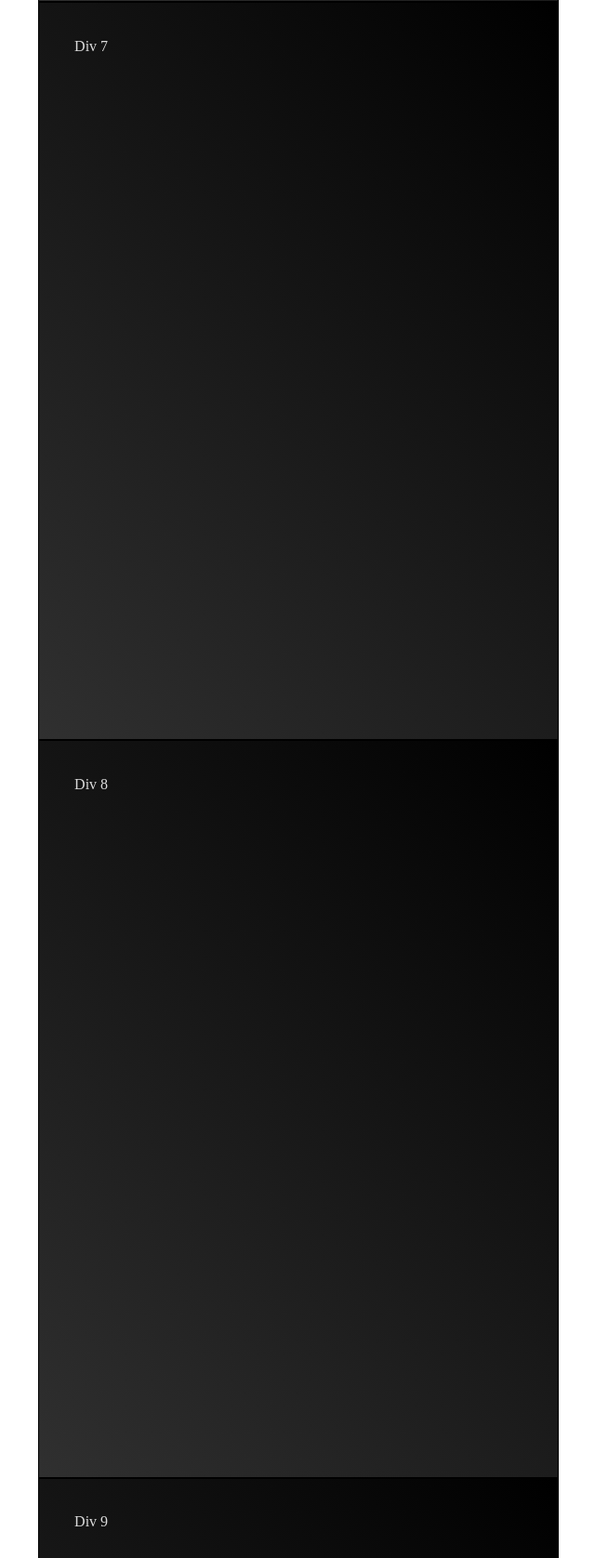
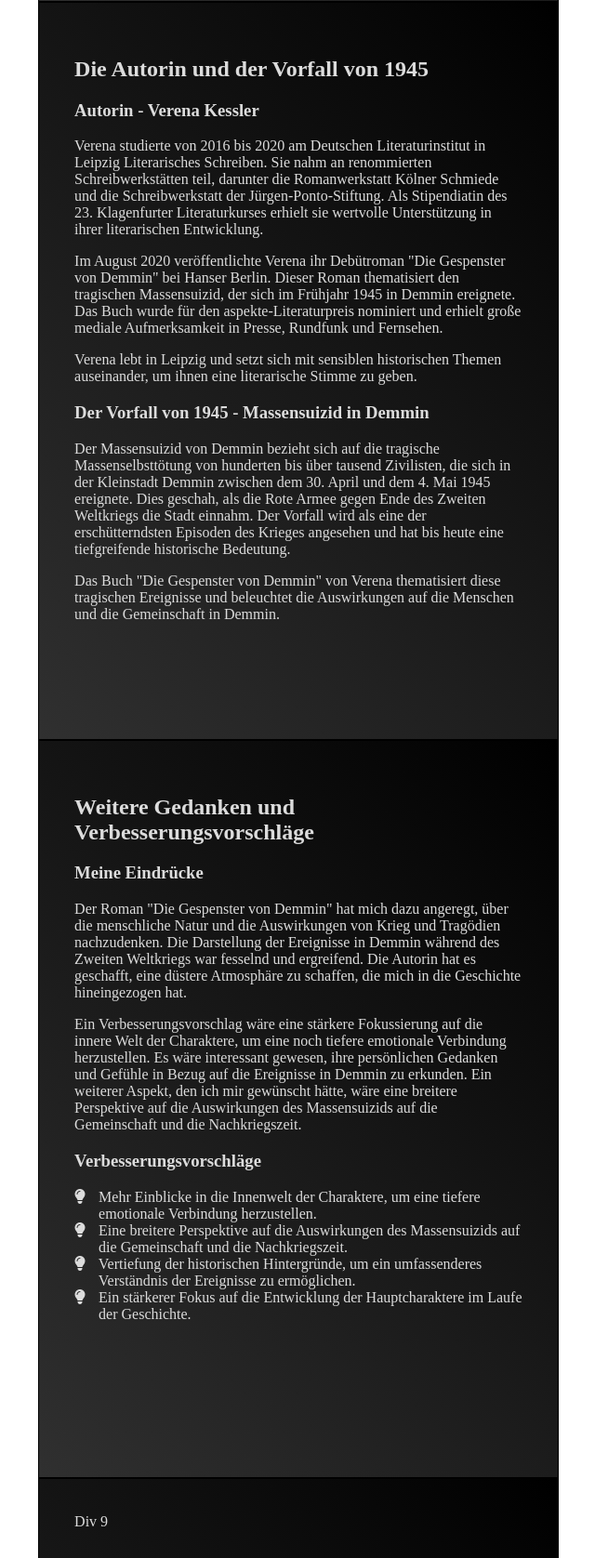
Before and after one commit to Dinervc/Die-Gespenster-von-Demmin-Lesejournal, a plain HTML site: page index.html in a window 1280 px wide. Shown: the part 4760-6436 px from the top of the page at 93% size, without its empty margins (319-959 px from the left). Drawn offline with Linux system fonts and the light colour scheme.

Commit message:
Done for today

```diff
--- a/index.html
+++ b/index.html
@@ -82,6 +82,19 @@
 
       .non-title-page {
         background: linear-gradient(45deg, #303030, #000000);
+      }
+
+      .improvements > ul {
+        padding-left: 0;
+        list-style-type: none;
+      }
+
+      .improvements > ul > li > i {
+        margin-right: 10px;
+      }
+
+      .hidden {
+        opacity: 0 !important;
       }
     </style>
     <script
@@ -254,11 +267,106 @@
     </div>
 
     <div class="page non-title-page">
-      <div class="content">Div 7</div>
+      <div class="page-content">
+        <h2>Die Autorin und der Vorfall von 1945</h2>
+        <div class="author-info">
+          <h3>Autorin - Verena Kessler</h3>
+          <p>
+            Verena studierte von 2016 bis 2020 am Deutschen Literaturinstitut in
+            Leipzig Literarisches Schreiben. Sie nahm an renommierten
+            Schreibwerkstätten teil, darunter die Romanwerkstatt Kölner Schmiede
+            und die Schreibwerkstatt der Jürgen-Ponto-Stiftung. Als Stipendiatin
+            des 23. Klagenfurter Literaturkurses erhielt sie wertvolle
+            Unterstützung in ihrer literarischen Entwicklung.
+          </p>
+          <p>
+            Im August 2020 veröffentlichte Verena ihr Debütroman "Die Gespenster
+            von Demmin" bei Hanser Berlin. Dieser Roman thematisiert den
+            tragischen Massensuizid, der sich im Frühjahr 1945 in Demmin
+            ereignete. Das Buch wurde für den aspekte-Literaturpreis nominiert
+            und erhielt große mediale Aufmerksamkeit in Presse, Rundfunk und
+            Fernsehen.
+          </p>
+          <p>
+            Verena lebt in Leipzig und setzt sich mit sensiblen historischen
+            Themen auseinander, um ihnen eine literarische Stimme zu geben.
+          </p>
+        </div>
+        <div class="demmin-incident">
+          <h3>Der Vorfall von 1945 - Massensuizid in Demmin</h3>
+          <p>
+            Der Massensuizid von Demmin bezieht sich auf die tragische
+            Massenselbsttötung von hunderten bis über tausend Zivilisten, die
+            sich in der Kleinstadt Demmin zwischen dem 30. April und dem 4. Mai
+            1945 ereignete. Dies geschah, als die Rote Armee gegen Ende des
+            Zweiten Weltkriegs die Stadt einnahm. Der Vorfall wird als eine der
+            erschütterndsten Episoden des Krieges angesehen und hat bis heute
+            eine tiefgreifende historische Bedeutung.
+          </p>
+          <p>
+            Das Buch "Die Gespenster von Demmin" von Verena thematisiert diese
+            tragischen Ereignisse und beleuchtet die Auswirkungen auf die
+            Menschen und die Gemeinschaft in Demmin.
+          </p>
+        </div>
+      </div>
     </div>
 
     <div class="page non-title-page">
-      <div class="content">Div 8</div>
+      <div class="page-content">
+        <h2>Weitere Gedanken und Verbesserungsvorschläge</h2>
+        <div class="thoughts">
+          <h3>Meine Eindrücke</h3>
+          <p>
+            Der Roman "Die Gespenster von Demmin" hat mich dazu angeregt, über
+            die menschliche Natur und die Auswirkungen von Krieg und Tragödien
+            nachzudenken. Die Darstellung der Ereignisse in Demmin während des
+            Zweiten Weltkriegs war fesselnd und ergreifend. Die Autorin hat es
+            geschafft, eine düstere Atmosphäre zu schaffen, die mich in die
+            Geschichte hineingezogen hat.
+          </p>
+          <p>
+            Ein Verbesserungsvorschlag wäre eine stärkere Fokussierung auf die
+            innere Welt der Charaktere, um eine noch tiefere emotionale
+            Verbindung herzustellen. Es wäre interessant gewesen, ihre
+            persönlichen Gedanken und Gefühle in Bezug auf die Ereignisse in
+            Demmin zu erkunden. Ein weiterer Aspekt, den ich mir gewünscht
+            hätte, wäre eine breitere Perspektive auf die Auswirkungen des
+            Massensuizids auf die Gemeinschaft und die Nachkriegszeit.
+          </p>
+        </div>
+        <div class="improvements">
+          <h3>Verbesserungsvorschläge</h3>
+          <ul>
+            <li>
+              <i class="fas fa-lightbulb"></i> Mehr Einblicke in die Innenwelt
+              der Charaktere, um eine tiefere
+              <i class="fas fa-lightbulb hidden"></i
+              ><i class="fas fa-lightbulb hidden">.</i>emotionale Verbindung
+              herzustellen.
+            </li>
+            <li>
+              <i class="fas fa-lightbulb"></i> Eine breitere Perspektive auf die
+              Auswirkungen des Massensuizids auf
+              <i class="fas fa-lightbulb hidden">.</i>die Gemeinschaft und die
+              Nachkriegszeit.
+            </li>
+            <li>
+              <i class="fas fa-lightbulb"></i> Vertiefung der historischen
+              Hintergründe, um ein umfassenderes<i
+                class="fas fa-lightbulb hidden"
+              ></i>
+              <i class="fas fa-lightbulb hidden"></i> Verständnis der Ereignisse
+              zu ermöglichen.
+            </li>
+            <li>
+              <i class="fas fa-lightbulb"></i> Ein stärkerer Fokus auf die
+              Entwicklung der Hauptcharaktere im Laufe
+              <i class="fas fa-lightbulb hidden"></i> der Geschichte.
+            </li>
+          </ul>
+        </div>
+      </div>
     </div>
 
     <div class="page non-title-page">
```
